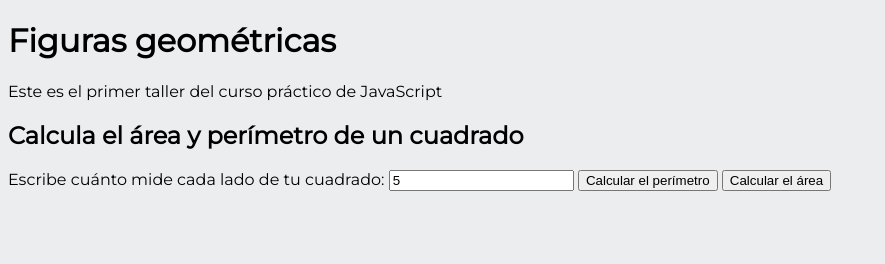
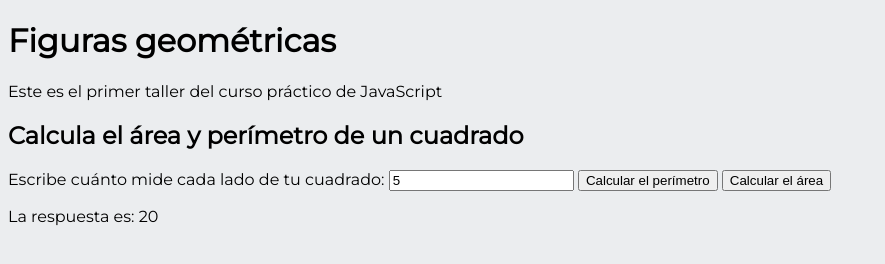
Before and after one commit to UltiRequiem/practical-js-platzi, a website: page 02-area-perimeter-calc/index.html in a window 1280 px wide. Both pictures are taken after typing "5" into the empty fields and a click on the button "Calcular el perímetro". Shown: the whole page, without its empty margins (0-885 px from the left). Drawn offline with Linux system fonts and the light colour scheme.

Commit message:
:lipstick: No more alerts

```diff
--- a/02-area-perimeter-calc/app.js
+++ b/02-area-perimeter-calc/app.js
@@ -1,5 +1,6 @@
 // Constants
 const { PI } = Math;
+const ANSWER = document.getElementById('answer');
 
 // Functions
 const perimeterSquare = (l) => l * 4;
@@ -13,13 +14,15 @@ const areaTriangle = (b, h) => (b * h) / 2;
 const circuleDiameter = (r) => r * 2;
 
 const calculatePerimeterSquare = () => {
-  // eslint-disable-next-line no-alert
-  alert(perimeterSquare(document.getElementById('InputCuadrado').value));
+  ANSWER.textContent = perimeterSquare(
+    document.getElementById('InputCuadrado').value
+  );
 };
 
 const calculateSquareArea = () => {
-  // eslint-disable-next-line no-alert
-  alert(areaSquare(document.getElementById('InputCuadrado').value));
+  ANSWER.textContent = areaSquare(
+    document.getElementById('InputCuadrado').value
+  );
 };
 
 const perimeterCircule = (r) => circuleDiameter(r) * PI;
--- a/02-area-perimeter-calc/index.html
+++ b/02-area-perimeter-calc/index.html
@@ -30,6 +30,7 @@
       </form>
     </section>
 
+    <p>La respuesta es: <span id="answer">{}</span></p>
     <script src="./app.js"></script>
   </body>
 </html>
```
